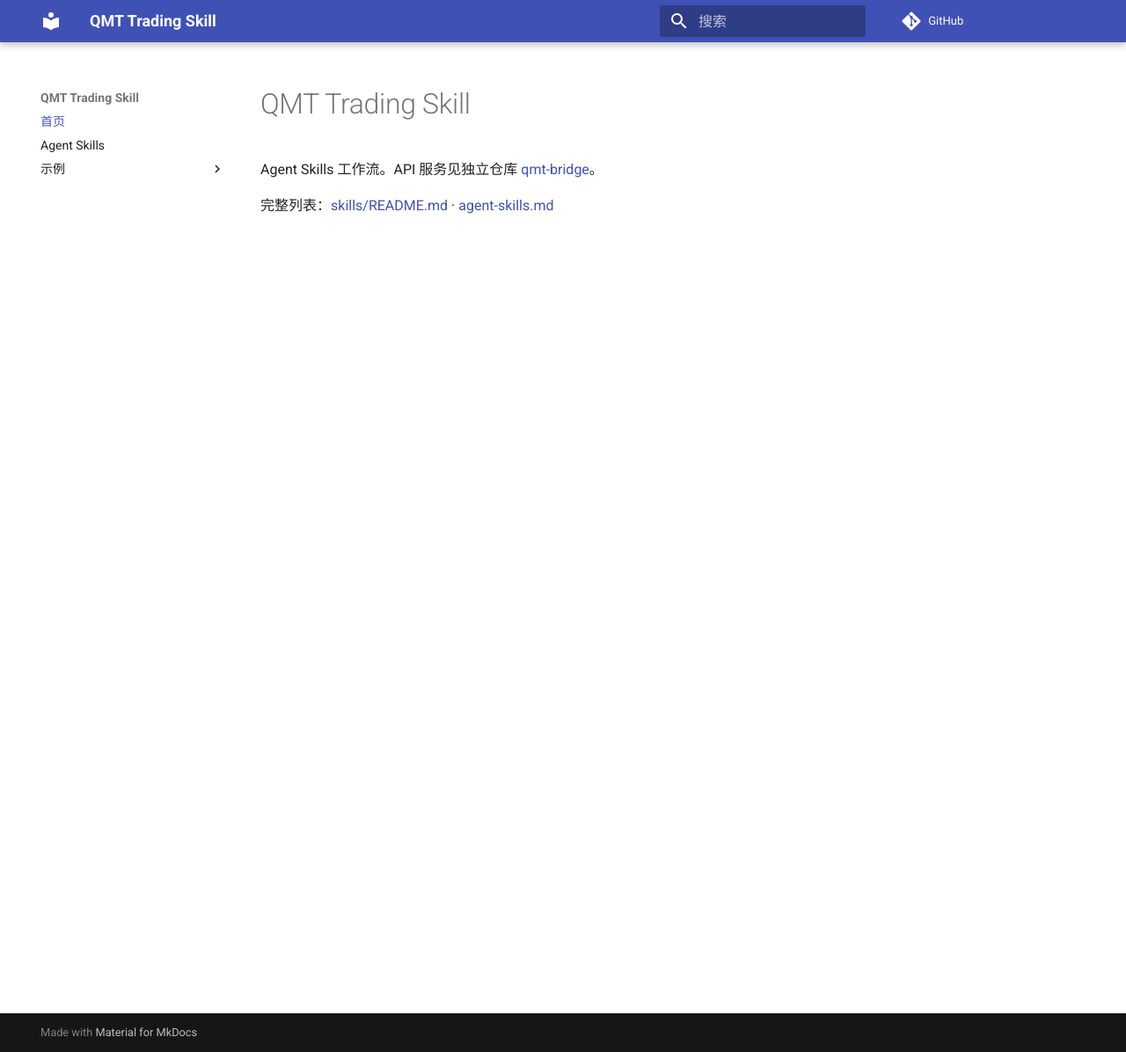
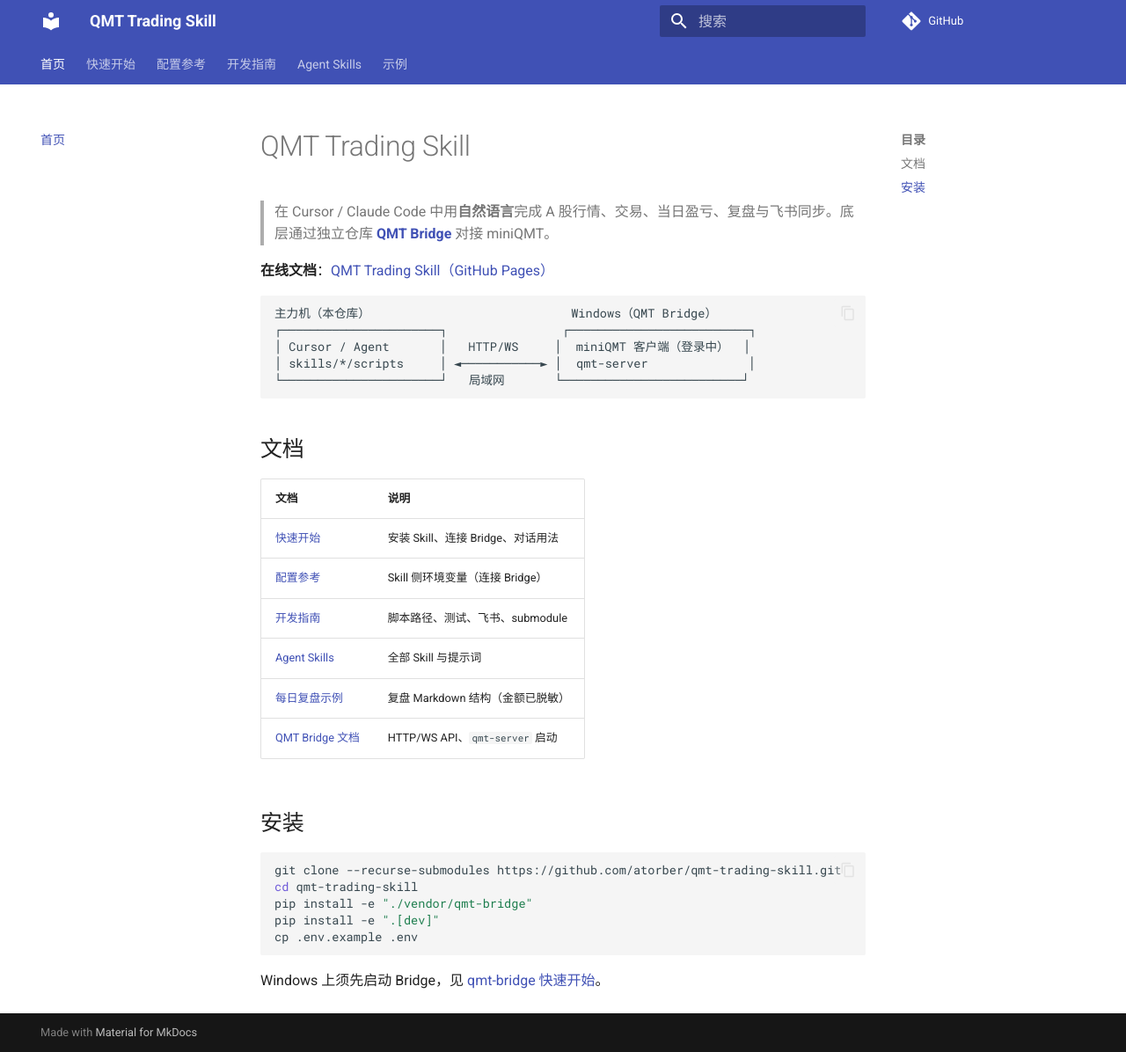
Before and after one commit to atorber/qmt-trading-skill, an MkDocs documentation site: the page built from docs/index.md, in a window 1280 px wide and 1196 px high. Shown: the whole window at 88% size. Built offline with MkDocs 1.6.1 and Material for MkDocs 9.7.7, drawn with Linux system fonts in a browser that asks for light colours; comment, search, counter and statistics services are not loaded.

Commit message:
docs: 迁入 Skills 文档并按仓调整 GitHub Actions (v1.0.0)
Co-authored-by: Cursor <cursoragent@cursor.com>

````diff
--- a/docs/index.md
+++ b/docs/index.md
@@ -1,5 +1,36 @@
 # QMT Trading Skill
 
-Agent Skills 工作流。API 服务见独立仓库 [qmt-bridge](https://github.com/atorber/qmt-bridge)。
+> 在 Cursor / Claude Code 中用**自然语言**完成 A 股行情、交易、当日盈亏、复盘与飞书同步。底层通过独立仓库 **[QMT Bridge](https://github.com/atorber/qmt-bridge)** 对接 miniQMT。
 
-完整列表：[skills/README.md](../skills/README.md) · [agent-skills.md](agent-skills.md)
+**在线文档**：[QMT Trading Skill（GitHub Pages）](https://atorber.github.io/qmt-trading-skill/)
+
+```
+主力机（本仓库）                            Windows（QMT Bridge）
+┌──────────────────────┐                ┌─────────────────────────┐
+│ Cursor / Agent       │   HTTP/WS     │  miniQMT 客户端（登录中）  │
+│ skills/*/scripts     │ ◄───────────► │  qmt-server              │
+└──────────────────────┘   局域网       └─────────────────────────┘
+```
+
+## 文档
+
+| 文档 | 说明 |
+|------|------|
+| [快速开始](getting-started.md) | 安装 Skill、连接 Bridge、对话用法 |
+| [配置参考](configuration.md) | Skill 侧环境变量（连接 Bridge） |
+| [开发指南](development.md) | 脚本路径、测试、飞书、submodule |
+| [Agent Skills](agent-skills.md) | 全部 Skill 与提示词 |
+| [每日复盘示例](examples/daily-eval-report.md) | 复盘 Markdown 结构（金额已脱敏） |
+| [QMT Bridge 文档](https://atorber.github.io/qmt-bridge/) | HTTP/WS API、`qmt-server` 启动 |
+
+## 安装
+
+```bash
+git clone --recurse-submodules https://github.com/atorber/qmt-trading-skill.git
+cd qmt-trading-skill
+pip install -e "./vendor/qmt-bridge"
+pip install -e ".[dev]"
+cp .env.example .env
+```
+
+Windows 上须先启动 Bridge，见 [qmt-bridge 快速开始](https://github.com/atorber/qmt-bridge/blob/main/docs/getting-started.md)。
--- a/mkdocs.yml
+++ b/mkdocs.yml
@@ -1,5 +1,5 @@
 site_name: QMT Trading Skill
-site_description: Agent Skills for QMT Bridge
+site_description: Agent Skills for QMT Bridge — 自然语言行情、交易与复盘
 site_url: !ENV [MKDOCS_SITE_URL, 'http://127.0.0.1:8001/']
 repo_url: https://github.com/atorber/qmt-trading-skill
 edit_uri: edit/main/docs/
@@ -10,15 +10,24 @@ theme:
   palette:
     - scheme: default
       primary: indigo
+  features:
+    - navigation.tabs
+    - navigation.sections
+    - search.highlight
+    - content.code.copy
 
 nav:
   - 首页: index.md
+  - 快速开始: getting-started.md
+  - 配置参考: configuration.md
+  - 开发指南: development.md
   - Agent Skills: agent-skills.md
   - 示例:
       - 每日复盘报告: examples/daily-eval-report.md
 
 markdown_extensions:
   - admonition
+  - pymdownx.highlight
   - pymdownx.superfences
   - toc:
       permalink: true
--- a/pyproject.toml
+++ b/pyproject.toml
@@ -17,6 +17,10 @@ dependencies = [
 dev = [
     "pytest>=7.4",
 ]
+docs = [
+    "mkdocs>=1.5",
+    "mkdocs-material>=9.0",
+]
 
 [project.urls]
 Homepage = "https://github.com/atorber/qmt-trading-skill"
@@ -26,6 +30,7 @@ Bridge = "https://github.com/atorber/qmt-bridge"
 [tool.hatch.build.targets.sdist]
 include = [
     "skills",
+    "docs",
     "README.md",
     "LICENSE",
     "pyproject.toml",
````
Also changed, not shown: CLAUDE.md (+3 -2 lines), README.md (+20 -19 lines), docs/agent-skills.md (+4 -6 lines), docs/configuration.md (added, +38 -0 lines), docs/development.md (added, +46 -0 lines), docs/getting-started.md (added, +81 -0 lines), skills/README.md (+2 -1 lines), 4 other files.
